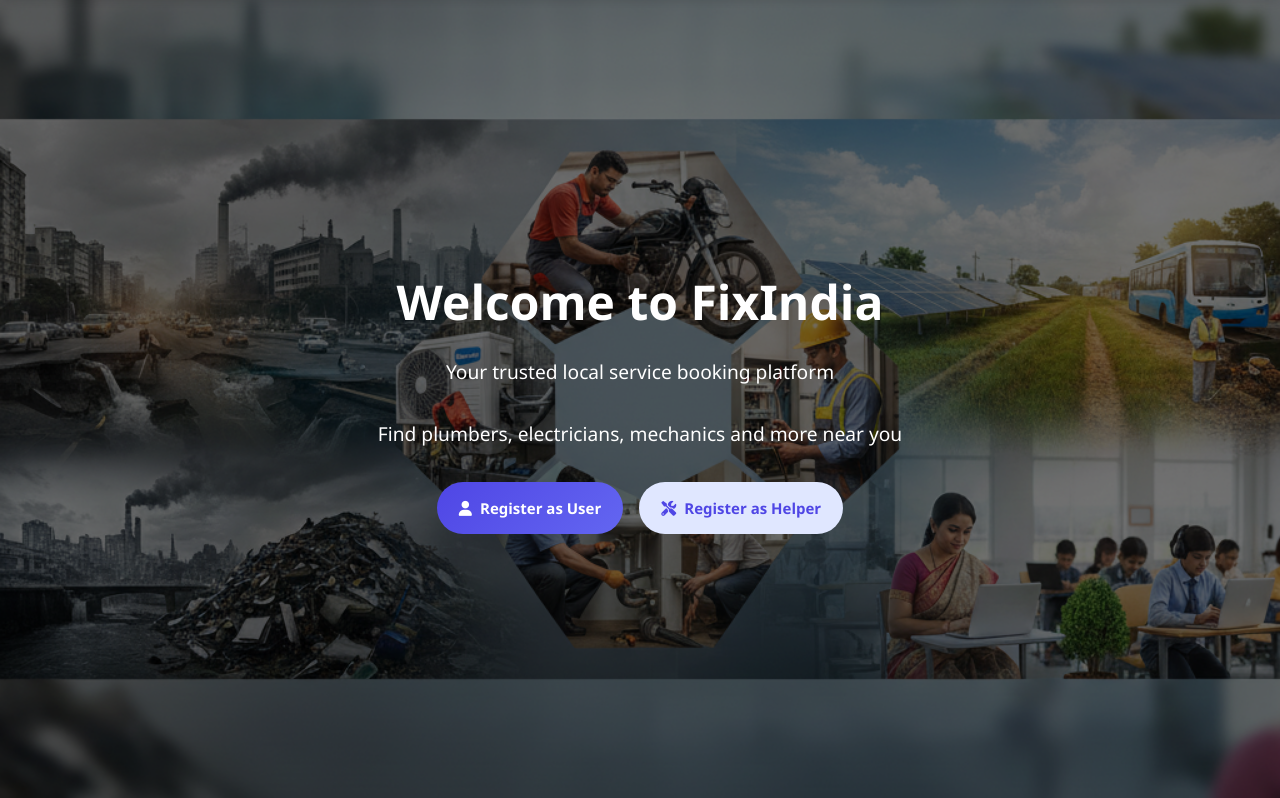
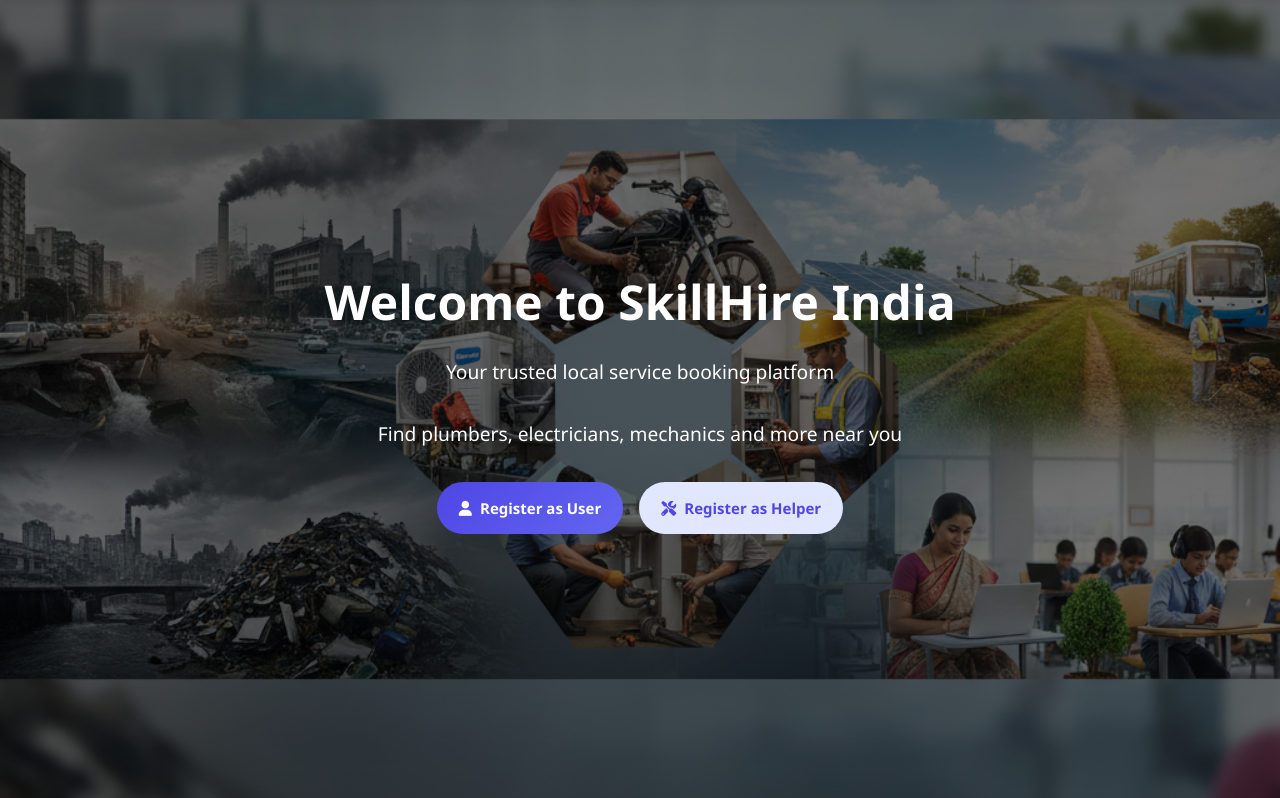
Before and after one commit to Atulkushwaha265/Fix-India, a Flask app: page / in a window 1280 px wide. Shown: the part 79-877 px from the top of the page. Run offline with Flask 3, Linux system fonts and the light colour scheme.

Commit message:
Update index.html

```diff
--- a/templates/index.html
+++ b/templates/index.html
@@ -5,7 +5,7 @@
 {% block content %}
 <section class="hero">
     <div class="hero-content">
-        <h1>Welcome to FixIndia</h1>
+        <h1>Welcome to SkillHire India</h1>
         <p>Your trusted local service booking platform</p>
         <p>Find plumbers, electricians, mechanics and more near you</p>
 
```
